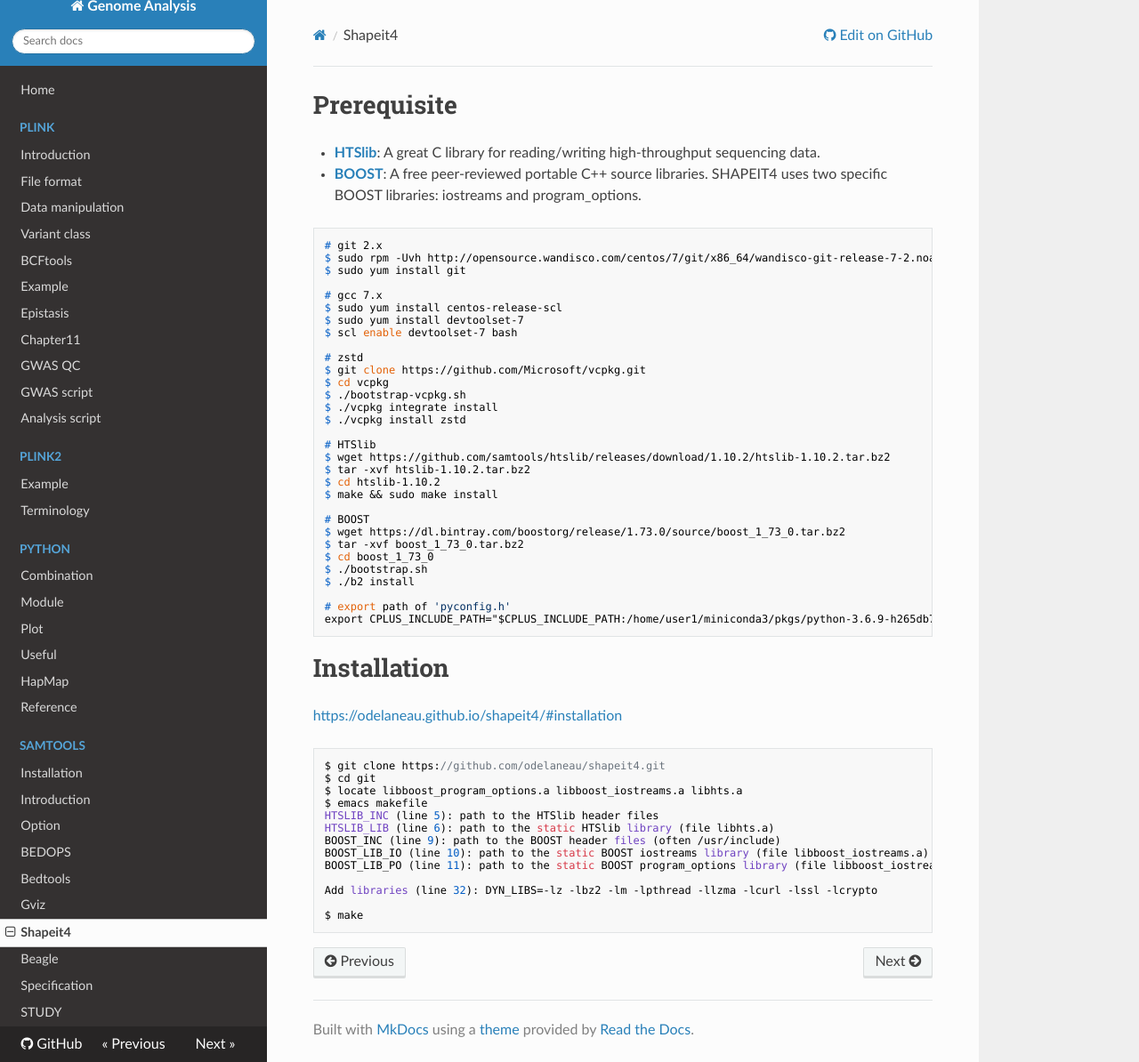
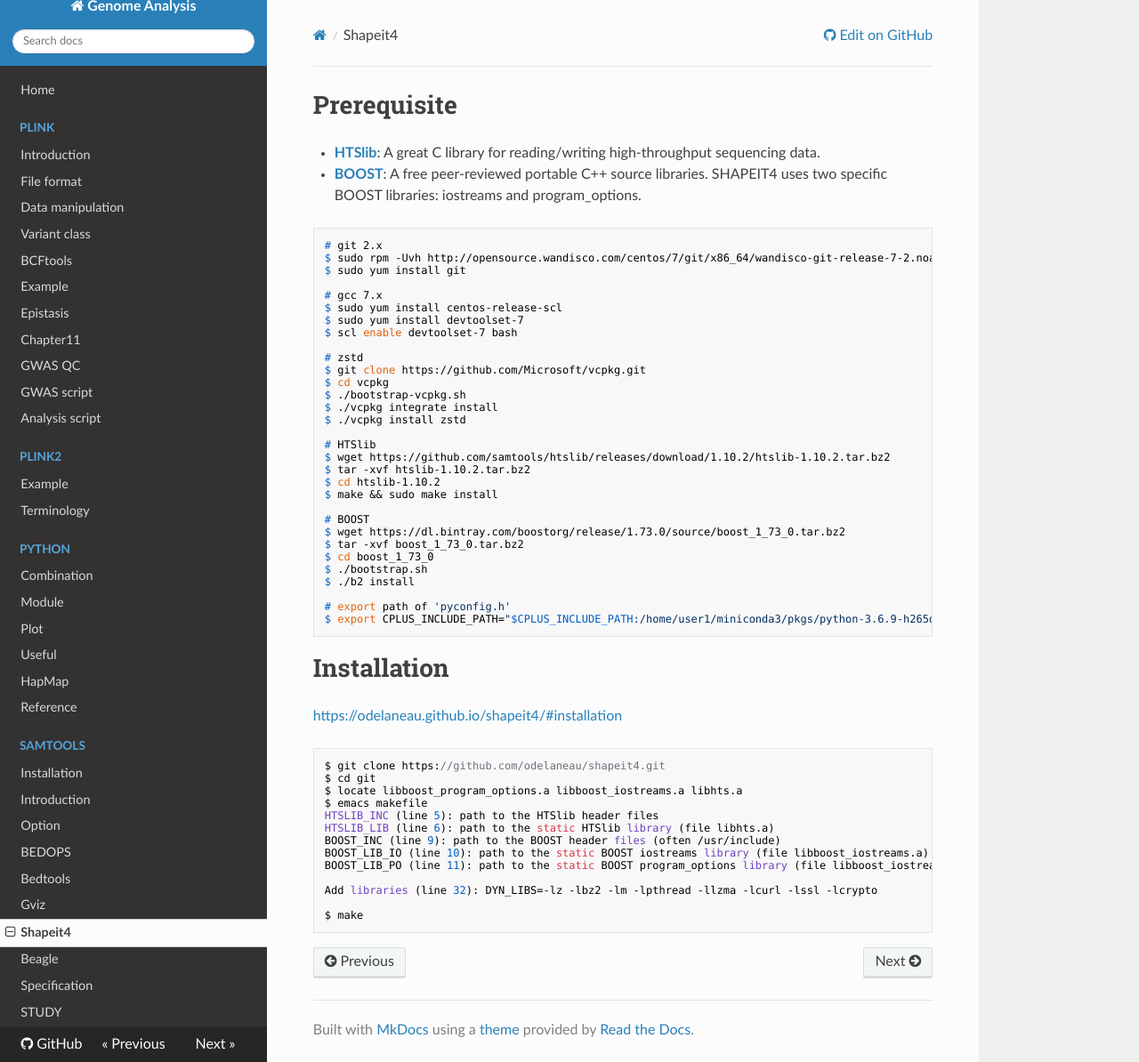
Before and after one commit to WonyoungCho/plink, an MkDocs documentation site: the page built from docs/shapeit4_int.md, in a window 1280 px wide and 1194 px high. Shown: the whole window at 89% size. Built offline with MkDocs 1.6.1, drawn with Linux system fonts in a browser that asks for light colours; nearby versions of some CDN libraries; old or Windows-style settings are respelled for this version of MkDocs.

````diff
--- a/docs/shapeit4_int.md
+++ b/docs/shapeit4_int.md
@@ -34,7 +34,7 @@ $ ./bootstrap.sh
 $ ./b2 install
 
 # export path of 'pyconfig.h'
-export CPLUS_INCLUDE_PATH="$CPLUS_INCLUDE_PATH:/home/user1/miniconda3/pkgs/python-3.6.9-h265db76_0/include/python3.6m/"
+$ export CPLUS_INCLUDE_PATH="$CPLUS_INCLUDE_PATH:/home/user1/miniconda3/pkgs/python-3.6.9-h265db76_0/include/python3.6m/"
 ```
 
 
````
